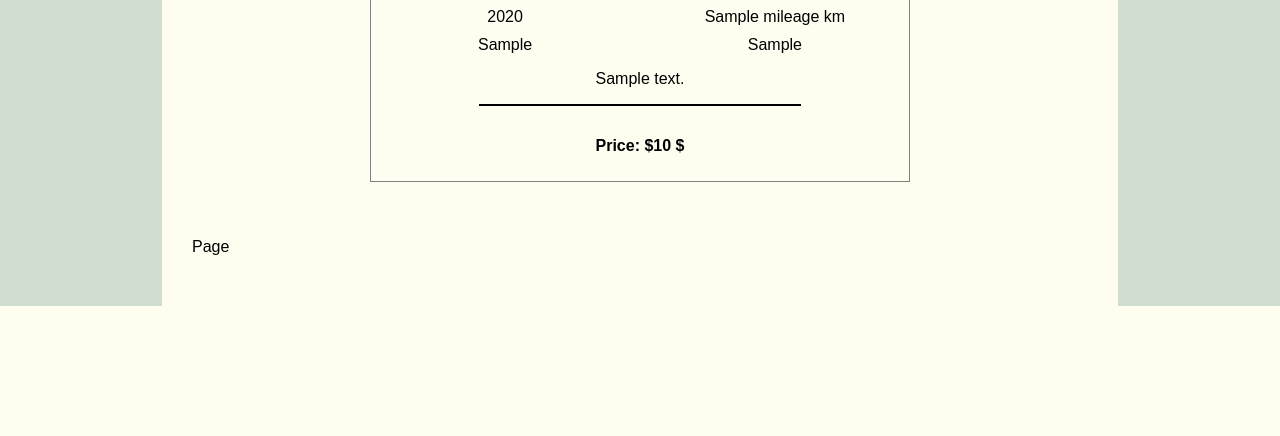
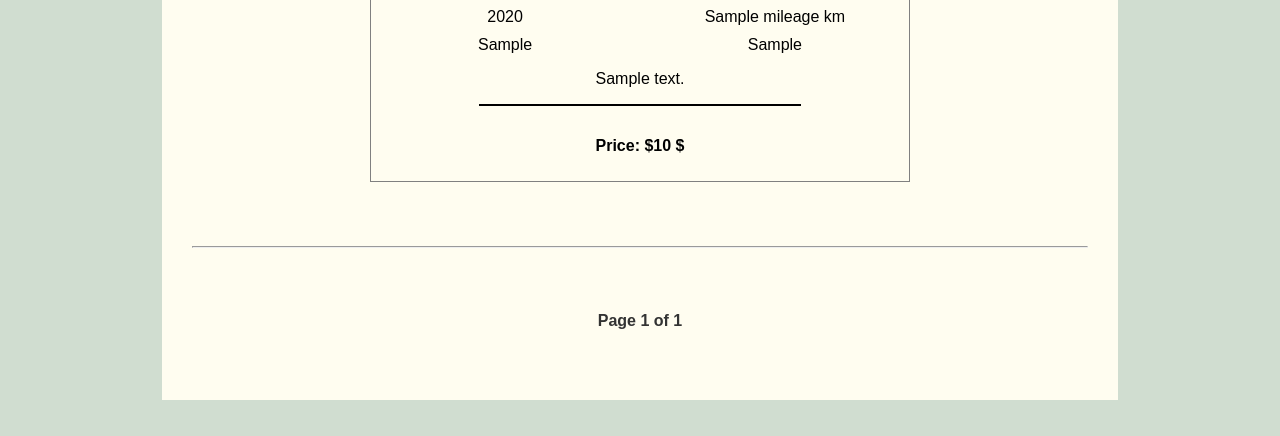
Before and after one commit to tudor1703/car_sales, a Django app: template sales_site/shop_app/templates/shop_app/shopApp.html in a window 1280 px wide. Shown: the part 592-1028 px from the top of the page. Before the commit the page ends 898 px from the top, so only its background shows below. Run offline with Django 3.2, Linux system fonts and the light colour scheme; the template is opened without the code that fills it: most values are stand-ins (such as "Sample title", 1, 10 or a date in 2020); grey boxes marked "Sample" are stand-in pictures.

Commit message:
pagination

```diff
--- a/sales_site/shop_app/static/shop_app/style.css
+++ b/sales_site/shop_app/static/shop_app/style.css
@@ -81,3 +81,64 @@ img {
     padding-top: 15px;
     border-top: 2px solid black;
 }
+
+
+/* pagination*/
+.pagination {
+    text-align: center;
+    margin: 20px 0;
+    font-family: Arial, sans-serif;
+    font-size: 16px;
+}
+
+
+.pagination .btn {
+    display: inline-block;
+    padding: 10px 15px;
+    margin: 5px;
+    color: white;
+    background-color: #007bff;
+    border-radius: 5px;
+    text-decoration: none;
+    font-weight: bold;
+    transition: background-color 0.3s ease, transform 0.2s ease;
+}
+
+
+.pagination .btn:hover {
+    background-color: #0056b3;
+    transform: scale(1.1);
+}
+
+
+.pagination .btn:disabled {
+    background-color: #cccccc;
+    cursor: not-allowed;
+}
+
+.pagination .page-info {
+    display: inline-block;
+    margin: 0 10px;
+    font-weight: bold;
+    color: #333;
+}
+
+.pagination .btn-first,
+.pagination .btn-last {
+    background-color: #28a745;
+}
+
+.pagination .btn-first:hover,
+.pagination .btn-last:hover {
+    background-color: #218838;
+}
+
+.pagination .btn-prev,
+.pagination .btn-next {
+    background-color: #BFBBA9;
+}
+
+.pagination .btn-prev:hover,
+.pagination .btn-next:hover {
+    background-color: #e0a800;
+}
--- a/sales_site/shop_app/templates/shop_app/shopApp.html
+++ b/sales_site/shop_app/templates/shop_app/shopApp.html
@@ -14,7 +14,7 @@
     </div>
     <div class="page-content">
         <ul>
-            {% for car in shop_app %}
+            {% for car in cars %}
                 <div class="block-content">
                     <li>
                         <img src="{% if car.image %}{{ car.image.url }}{% else %}{{ 'default_image.jpg' }}{% endif %}"
@@ -41,7 +41,24 @@
             {% endfor %}
         </ul>
         <br/></br/>
-        Page
+        <hr>
+        <br/></br/>
+        <div class="pagination">
+            {% if cars.has_previous %}
+                <a href="?page=1" class="btn btn-first">&laquo; First</a>
+                <a href="?page={{ cars.previous_page_number }}" class="btn btn-prev">Previous</a>
+            {% endif %}
+
+            <span class="page-info">
+                Page {{ cars.number }} of {{ cars.paginator.num_pages }}
+            </span>
+
+            {% if cars.has_next %}
+                <a href="?page={{ cars.next_page_number }}" class="btn btn-next">Next</a>
+                <a href="?page={{ cars.paginator.num_pages }}" class="btn btn-last">Last &raquo;</a>
+            {% endif %}
+        </div>
     </div>
+    <br/></br/>
 </body>
 </html>
```
